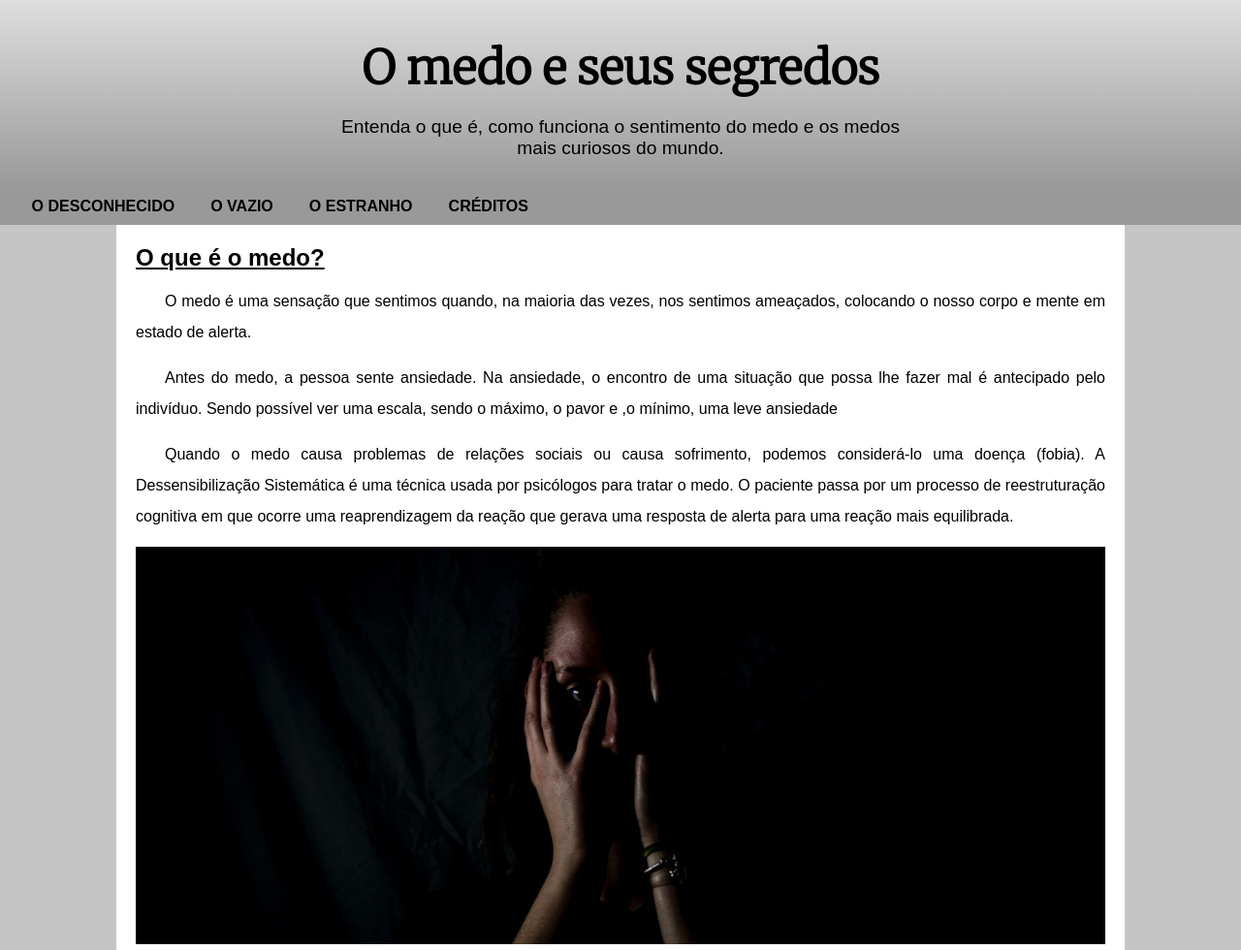
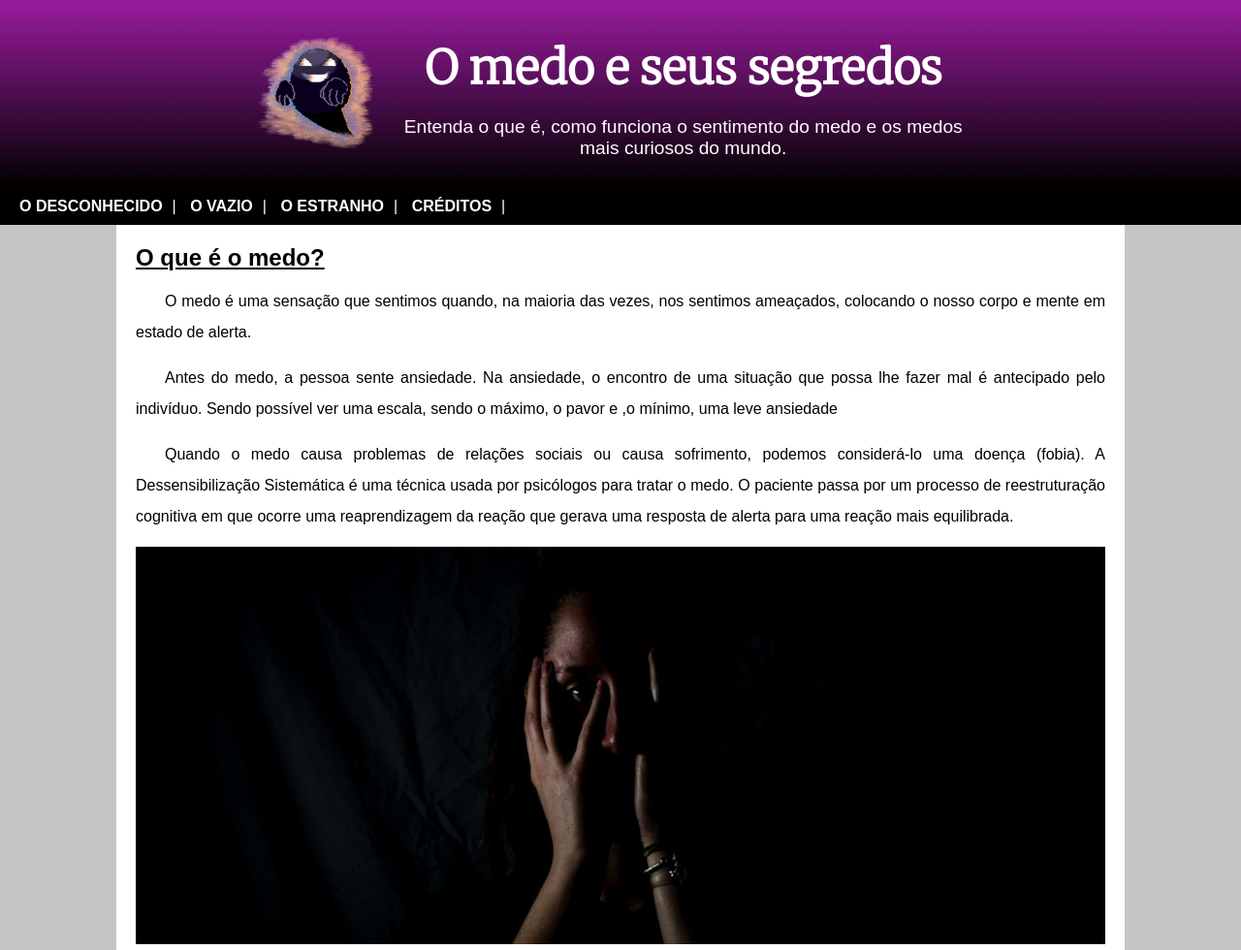
Before and after one commit to luisfernandoalima/projeto-medo, a plain HTML site: page index.html in a window 1280 px wide. Shown: the top 980 px of the page at 97% size. Drawn offline with Linux system fonts and the light colour scheme.

Commit message:
Criando um cabeçalho mais único.

```diff
--- a/css/menu.css
+++ b/css/menu.css
@@ -21,19 +21,29 @@ body {
 }
 
 header {
-    background-image: linear-gradient(to bottom, var(--cor1), var(--cor2));
+    background-image: linear-gradient(to bottom, #9A1B9E, black);
     min-height: 150px;
     text-align: center;
 }
 
-header>h1 {
+header>img {
+    display: inline-block;
+    height: 125px;
+}
+
+header>div {
+    color: white;
+    display: inline-block;
+}
+
+header>div>h1 {
     font-size: 3em;
     padding-top: 40px;
     margin-bottom: 20px;
     font-family: var(--fontespecial);
 }
 
-header>p {
+header>div>p {
     font-size: 1.2em;
     max-width: 600px;
     padding-left: 10px;
@@ -44,22 +54,25 @@ header>p {
 }
 
 nav {
-    background-color: var(--cor2);
+    background-color: black;
     padding: 10px;
 }
 
+nav>span {
+    color: white;
+}
+
 nav>a {
-    color: black;
+    color: white;
     text-decoration: none;
     padding: 10px;
-    margin-left: 1%;
-    border-radius: 5px;
     font-weight: bold;
     transition: 0.5s;
 }
 
 nav>a:hover {
     background-color: white;
+    color: black;
 }
 
 footer {
--- a/index.html
+++ b/index.html
@@ -13,14 +13,18 @@
 
 <body>
     <header>
-        <h1>O medo e seus segredos</h1>
-        <p>Entenda o que é, como funciona o sentimento do medo e os medos mais curiosos do mundo.</p>
+
+        <img src="img/GhostIcon.png" alt="Fantasma">
+        <div>
+            <h1>O medo e seus segredos</h1>
+            <p>Entenda o que é, como funciona o sentimento do medo e os medos mais curiosos do mundo.</p>
+        </div>
     </header>
     <nav>
-        <a href="" rel="next">O DESCONHECIDO</a>
-        <a href="" rel="next">O VAZIO</a>
-        <a href="" rel="next">O ESTRANHO</a>
-        <a href="" rel="next">CRÉDITOS</a>
+        <a href="" rel="next">O DESCONHECIDO</a><span>|</span>
+        <a href="" rel="next">O VAZIO</a><span>|</span>
+        <a href="" rel="next">O ESTRANHO</a><span>|</span>
+        <a href="" rel="next">CRÉDITOS</a><span>|</span>
     </nav>
     <main>
         <article>
```
Also changed, not shown: img/Ghost.png (added), img/GhostIcon.png (added).
